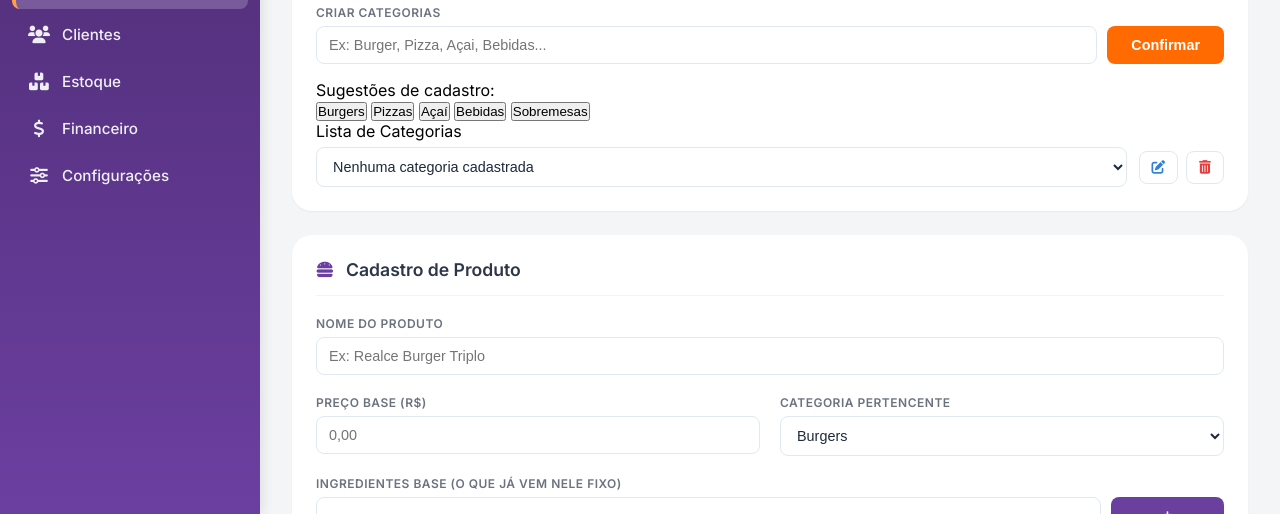
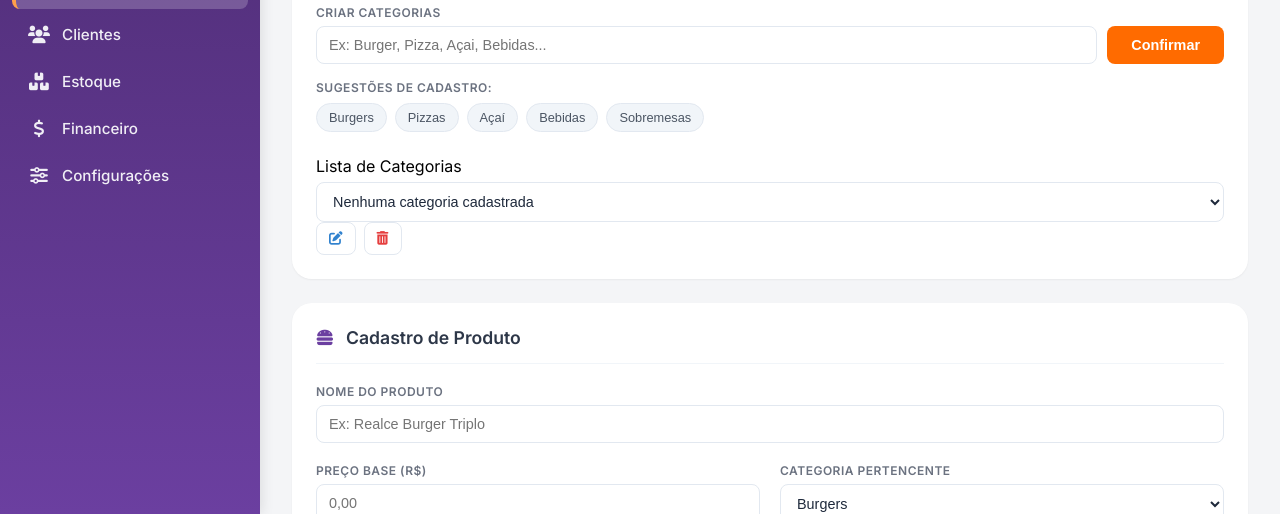
Before and after one commit to lukalucard/realcecardapio, a website: page frontend/admin/cardapio.html in a window 1280 px wide. Shown: the part 286-800 px from the top of the page. Drawn offline with Linux system fonts and the light colour scheme.

Commit message:
feat: Categoria atualizada

```diff
--- a/frontend/admin/css/cardapio.css
+++ b/frontend/admin/css/cardapio.css
@@ -216,6 +216,7 @@ body {
     flex: 1;
 }
 
+/* SEU BOTÃO CONFIRMAR LARANJA */
 .btn-confirmar {
     background: #FF6B00;
     color: white;
@@ -232,44 +233,51 @@ body {
     background: #e05e00;
 }
 
-/* ALINHAMENTO DO SEU DROPDOWN COM AS AÇÕES */
-.category-select-block {
+/* ESPAÇAMENTO DAS SUGESTÕES */
+.category-suggestions {
+    margin-top: 12px;
+    margin-bottom: 24px;
     display: flex;
-    gap: 12px;
-    align-items: center;
-    width: 100%;
-    margin-top: 6px;
-}
-
-.category-select-block select {
-    flex: 1;
-}
-
-.cat-actions {
-    display: flex;
+    flex-direction: column;
     gap: 8px;
 }
 
-.btn-icon {
-    background-color: white;
+.suggestion-label {
+    font-size: 0.75rem;
+    text-transform: uppercase;
+    font-weight: 600;
+    color: #6b7280;
+    letter-spacing: 0.5px;
+}
+
+.suggestions-holder {
+    display: flex;
+    flex-wrap: wrap;
+    gap: 8px;
+}
+
+.badge-suggestion {
+    background-color: #f1f5f9;
+    color: #4b5563;
     border: 1px solid #e2e8f0;
-    padding: 10px 14px;
-    border-radius: 8px;
+    padding: 6px 12px;
+    border-radius: 20px;
+    font-size: 0.8rem;
+    font-weight: 500;
     cursor: pointer;
     transition: all 0.2s;
 }
 
-.btn-icon.edit {
-    color: #3182ce;
+.badge-suggestion:hover {
+    background-color: rgba(107, 63, 160, 0.1);
+    color: #6B3FA0;
+    border-color: #6B3FA0;
 }
 
-.btn-icon.delete {
-    color: #e53e3e;
-}
-
-.btn-icon:hover {
-    background-color: #f1f5f9;
-    transform: scale(1.02);
+.category-lits-item {
+    display: flex;
+    flex-direction: column;
+    gap: 6px;
 }
 
 /* ==========================================================================
```
